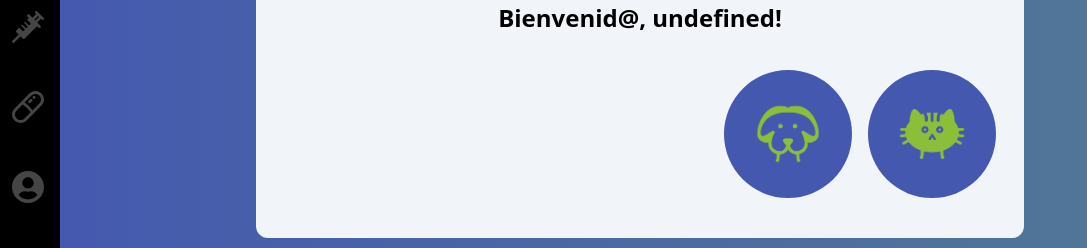
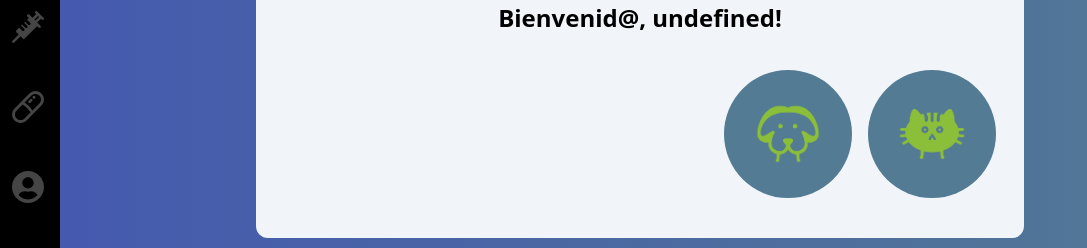
Before and after one commit to edwinmoreno77/petFrontend, a React (Vite) app: page /home in a window 1280 px wide. Shown: the part 166-414 px from the top of the page, without its empty margins (0-1087 px from the left). Built offline with nearby package versions, Linux system fonts and the light colour scheme.

Commit message:
home/se añade hover:bg a los botones

```diff
--- a/src/views/Home.jsx
+++ b/src/views/Home.jsx
@@ -26,12 +26,12 @@ export function Home() {
           </h1>
           <div className="flex mt-6 ml-auto">
             <img
-              className="w-16 lg:w-32 lg:h-32 me-4 rounded-full bg-primary-purple"
+              className="w-16 lg:w-32 lg:h-32 me-4 rounded-full bg-dark-green hover:bg-primary-purple hover:scale-110 duration-200 ease-in-out"
               src={dogGreen}
               alt=""
             />
             <img
-              className="w-16 lg:w-32 lg:h-32 me-4 rounded-full bg-primary-purple"
+              className="w-16 lg:w-32 lg:h-32 me-4 rounded-full bg-dark-green hover:bg-primary-purple hover:scale-110 duration-200 ease-in-out"
               src={catGreen}
               alt=""
             />
@@ -44,15 +44,15 @@ export function Home() {
               Estas son tus próximas actividades:
             </h1>
           </div>
-          <div className="flex justify-start p-3 my-2 text-center text-white font-bold hover:scale-105 duration-200 ease-in-out cursor-pointer w-full rounded-xl bg-primary-green">
+          <div className="flex justify-start p-3 my-2 text-center text-white font-bold hover:scale-105 duration-200 ease-in-out hover:bg-green cursor-pointer w-full rounded-xl bg-primary-green">
             <img className="w-6 lg:w-6 me-4" src={deworming} alt="" />
             actividad 1
           </div>
-          <div className="flex justify-start p-3 my-2 text-center text-white font-bold  hover:scale-105 duration-200 ease-in-out cursor-pointer w-full rounded-xl bg-primary-green">
+          <div className="flex justify-start p-3 my-2 text-center text-white font-bold  hover:scale-105 duration-200 ease-in-out hover:bg-green cursor-pointer w-full rounded-xl bg-primary-green">
             <img className="w-6 lg:w-6 me-4" src={vaccine} alt="" />
             actividad 2
           </div>
-          <div className="flex justify-start p-3 my-2 text-center text-white font-bold hover:scale-105 duration-200 ease-in-out cursor-pointer w-full rounded-xl bg-primary-green">
+          <div className="flex justify-start p-3 my-2 text-center text-white font-bold hover:scale-105 duration-200 ease-in-out hover:bg-green cursor-pointer w-full rounded-xl bg-primary-green">
             <img className="w-6 lg:w-6 me-4" src={calendar} alt="" />
             actividad 3
           </div>
```
